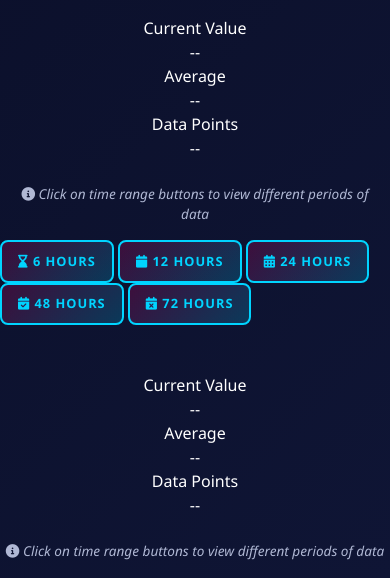
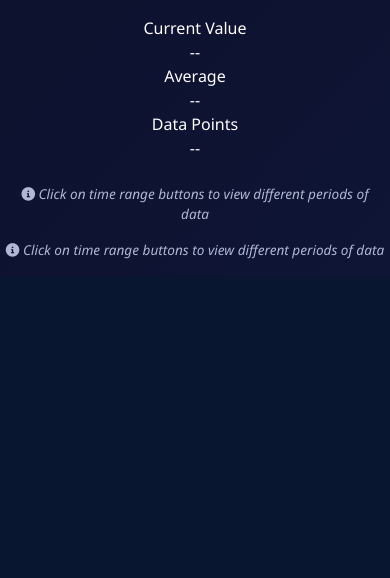
Before and after one commit to varun82786/rasberrypi_monitor, a Flask app: page /graph/1 in a window 390 px wide. Shown: the part 588-1166 px from the top of the page. After the commit the page ends 847 px from the top, so only its background shows below. Run offline with Flask 3, Linux system fonts and the light colour scheme; some libraries are stand-ins or nearby versions.

```diff
--- a/templates/graph.html
+++ b/templates/graph.html
@@ -109,44 +109,6 @@
     <script src="/static/js/graph.js"></script>
 </body>
 </html>
-            <button class="btn btn-secondary" onclick="fetchData_period('6hrs')">
-                <i class="fas fa-hourglass-end"></i> 6 Hours
-            </button>
-            <button class="btn btn-secondary" onclick="fetchData_period('12hrs')">
-                <i class="fas fa-calendar"></i> 12 Hours
-            </button>
-            <button class="btn btn-secondary" onclick="fetchData_period('24hrs')">
-                <i class="fas fa-calendar-alt"></i> 24 Hours
-            </button>
-            <button class="btn btn-secondary" onclick="fetchData_period('48hrs')">
-                <i class="fas fa-calendar-check"></i> 48 Hours
-            </button>
-            <button class="btn btn-secondary" onclick="fetchData_period('72hrs')">
-                <i class="fas fa-calendar-times"></i> 72 Hours
-            </button>
-        </div>
-
-        <!-- Data Statistics -->
-        <div class="row mt-5 mb-4">
-            <div class="col-12 col-md-4">
-                <div class="data-card text-center">
-                    <div class="card-label">Current Value</div>
-                    <div class="card-value" id="current-value">--</div>
-                </div>
-            </div>
-            <div class="col-12 col-md-4">
-                <div class="data-card text-center">
-                    <div class="card-label">Average</div>
-                    <div class="card-value" id="average-value">--</div>
-                </div>
-            </div>
-            <div class="col-12 col-md-4">
-                <div class="data-card text-center">
-                    <div class="card-label">Data Points</div>
-                    <div class="card-value" id="data-points">--</div>
-                </div>
-            </div>
-        </div>
 
         <p class="info-text">
             <i class="fas fa-info-circle"></i> Click on time range buttons to view different periods of data
```
